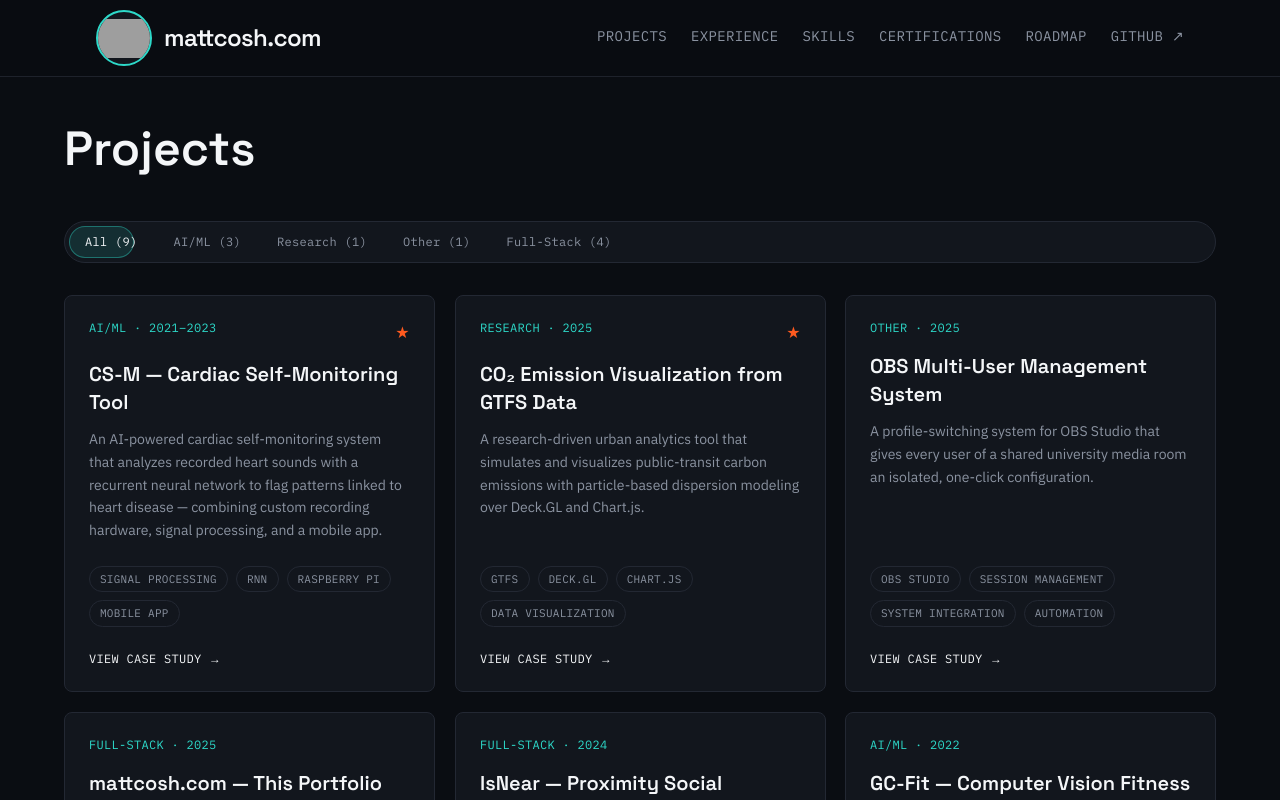
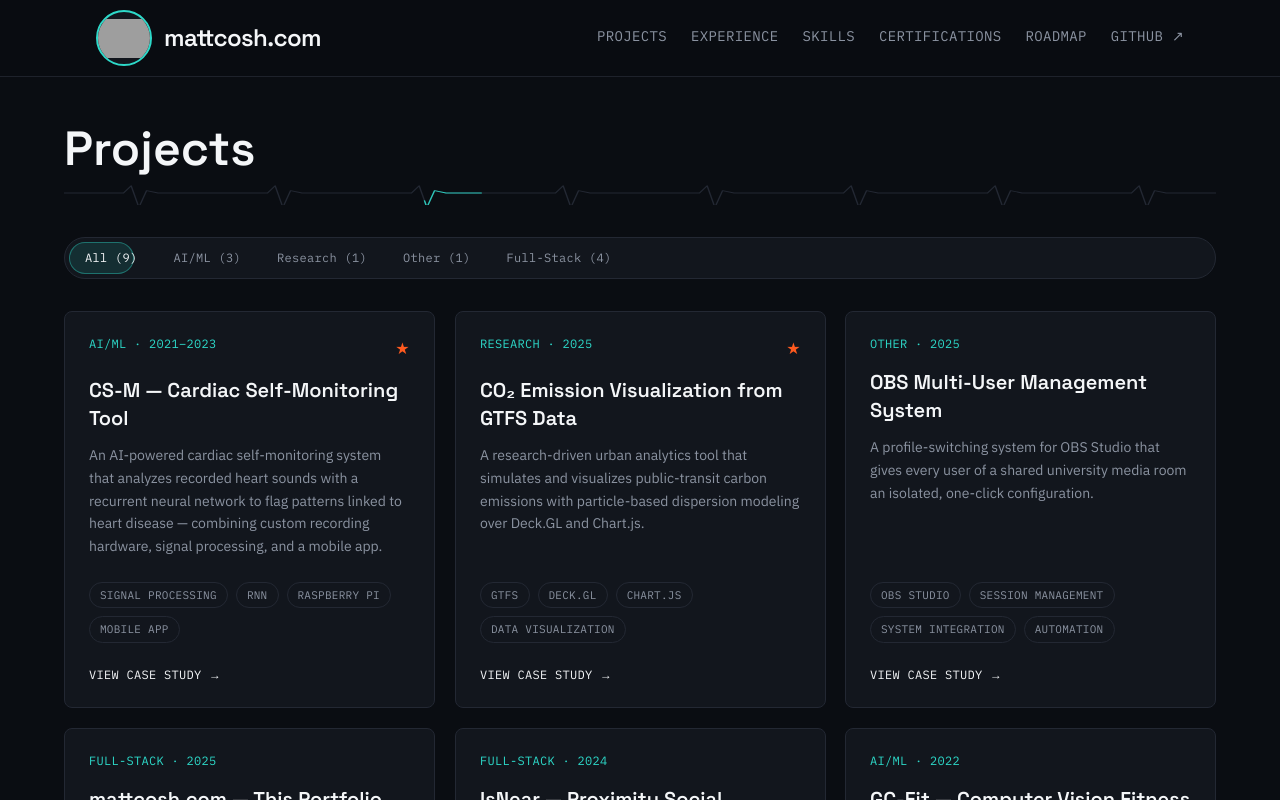
Before and after one commit to TheUnknown550/mattcosh.com, a Next.js app: page /projects in a window 1280 px wide. Shown: the top 800 px of the page. Built offline with nearby package versions, Linux system fonts and the light colour scheme; grey boxes are pictures that could not be loaded.

Commit message:
feat: added heart beat under each title

```diff
--- a/src/app/certifications/page.tsx
+++ b/src/app/certifications/page.tsx
@@ -1,6 +1,7 @@
 import Link from "next/link";
 import { certifications } from "@/data/certifications";
 import { CertificationList } from "@/components/certifications/CertificationList";
+import { PulseDivider } from "@/components/common/PulseDivider";
 import { Reveal } from "@/components/common/Reveal";
 
 export default function CertificationsPage() {
@@ -12,7 +13,9 @@ export default function CertificationsPage() {
         </h1>
       </Reveal>
 
-      <Reveal className="mt-12">
+      <PulseDivider />
+
+      <Reveal className="mt-6">
         <CertificationList certifications={certifications} />
       </Reveal>
 
--- a/src/app/projects/page.tsx
+++ b/src/app/projects/page.tsx
@@ -1,5 +1,6 @@
 import { getAllProjects } from "@/lib/projects";
 import { ProjectsExplorer } from "@/components/projects/ProjectsExplorer";
+import { PulseDivider } from "@/components/common/PulseDivider";
 import { Reveal } from "@/components/common/Reveal";
 
 export default function ProjectsPage() {
@@ -13,7 +14,9 @@ export default function ProjectsPage() {
         </h1>
       </Reveal>
 
-      <Reveal className="mt-12">
+      <PulseDivider />
+
+      <Reveal className="mt-6">
         <ProjectsExplorer projects={projects} />
       </Reveal>
     </div>
--- a/src/app/roadmap/page.tsx
+++ b/src/app/roadmap/page.tsx
@@ -1,5 +1,6 @@
 import { timeline } from "@/data/timeline";
 import { PulseTimeline } from "@/components/roadmap/PulseTimeline";
+import { PulseDivider } from "@/components/common/PulseDivider";
 import { Reveal } from "@/components/common/Reveal";
 
 export default function RoadmapPage() {
@@ -11,7 +12,9 @@ export default function RoadmapPage() {
         </h1>
       </Reveal>
 
-      <div className="mt-12">
+      <PulseDivider />
+
+      <div className="mt-6">
         <PulseTimeline entries={timeline} />
       </div>
     </div>
--- a/src/app/skills/page.tsx
+++ b/src/app/skills/page.tsx
@@ -1,6 +1,7 @@
 import Link from "next/link";
 import { skills } from "@/data/skills";
 import { SkillsExplorer } from "@/components/skills/SkillsExplorer";
+import { PulseDivider } from "@/components/common/PulseDivider";
 import { Reveal } from "@/components/common/Reveal";
 
 export default function SkillsPage() {
@@ -17,7 +18,9 @@ export default function SkillsPage() {
         </p>
       </Reveal>
 
-      <Reveal className="mt-12">
+      <PulseDivider />
+
+      <Reveal className="mt-6">
         <SkillsExplorer groups={skills} />
       </Reveal>
 
```
